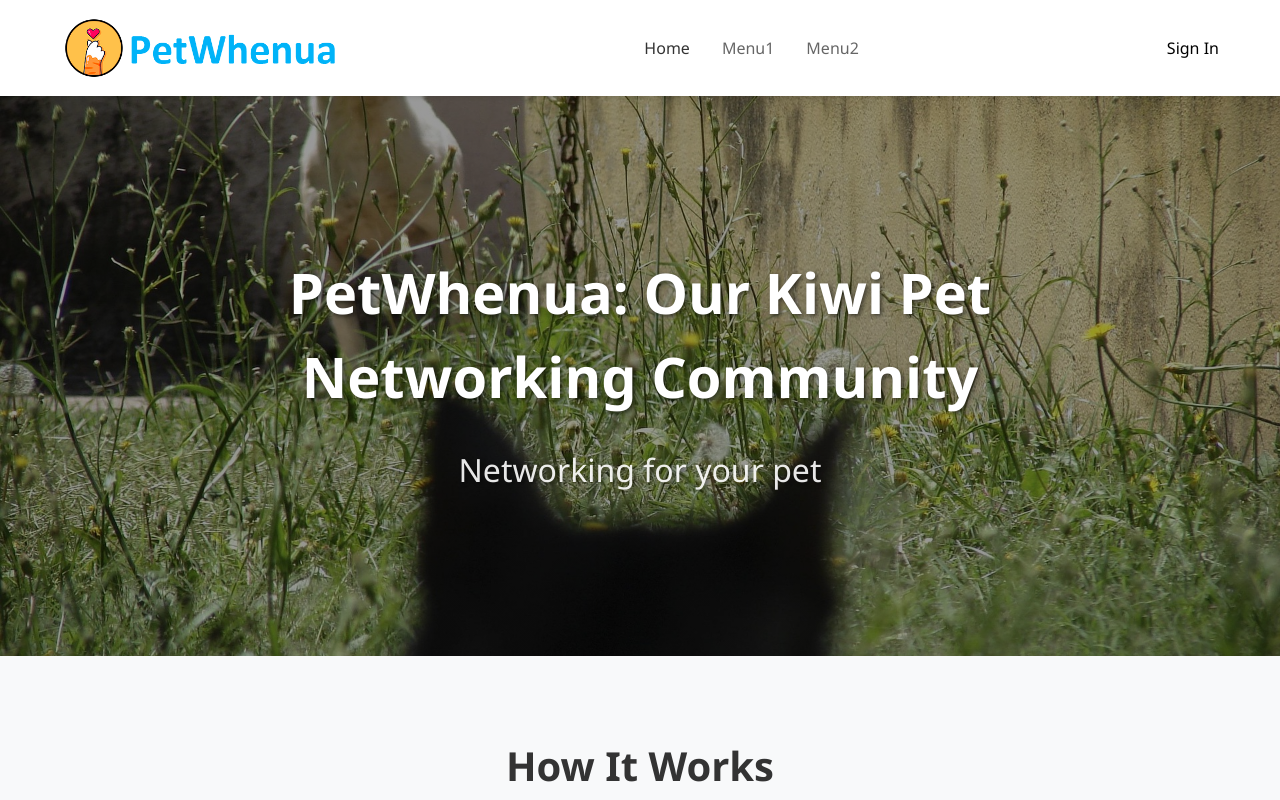
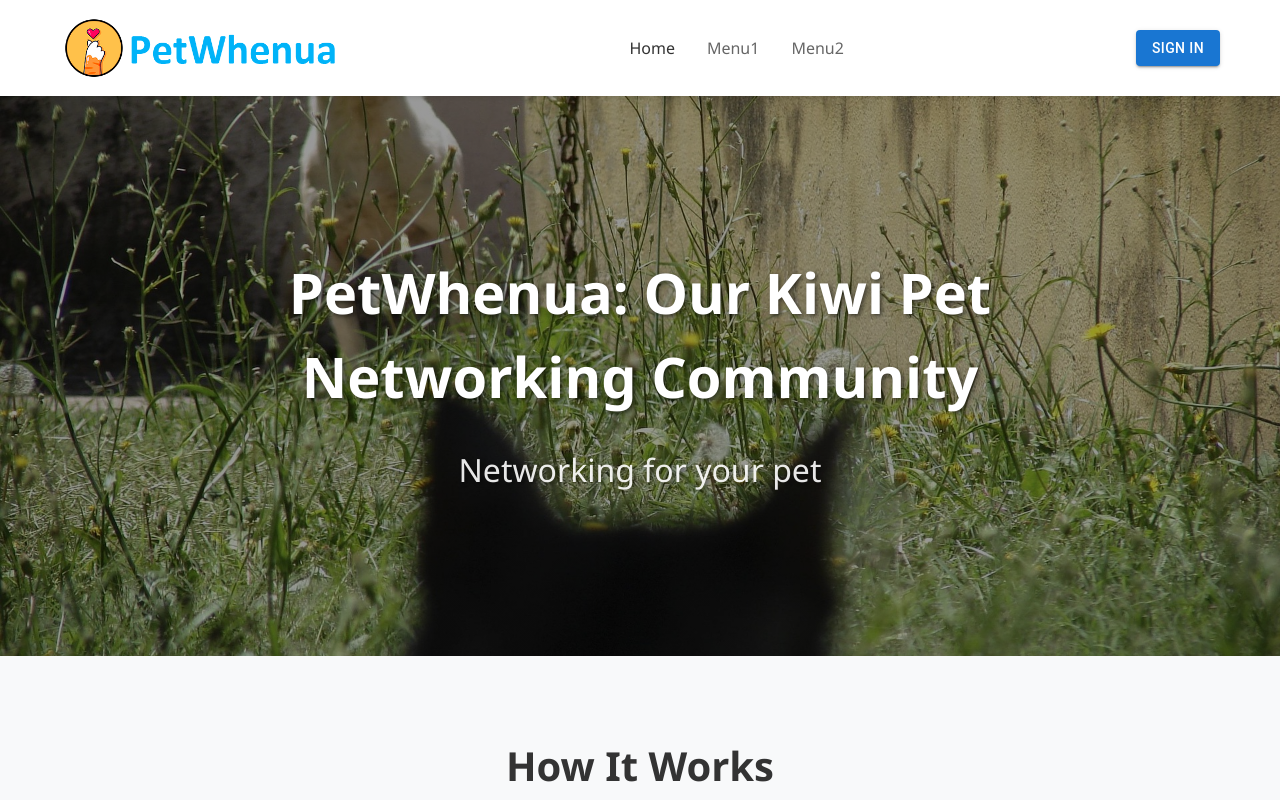
Before and after one commit to tongye-nz/PetWhenua, a React (Vite) app in the folder react-app/: page / in a window 1280 px wide. Shown: the top 800 px of the page. Built offline with nearby package versions, Linux system fonts and the light colour scheme.

Commit message:
used mui for sign in button

```diff
--- a/react-app/src/components/Header/Header.tsx
+++ b/react-app/src/components/Header/Header.tsx
@@ -1,13 +1,8 @@
-import React, { useState } from 'react';
+import React from 'react';
+import { Button } from '@mui/material';
 import { headerStyles } from './HeaderStyles';
 
 const Header: React.FC = () => {
-  const [hoveredSignIn, setHoveredSignIn] = useState(false);
-
-  const signInBtnStyle = {
-    ...headerStyles.signInBtn,
-    backgroundColor: hoveredSignIn ? '#f5f5f5' : 'transparent',
-  };
 
   return (
     <header style={headerStyles.header}>
@@ -21,15 +16,11 @@ const Header: React.FC = () => {
             <a href="#" style={headerStyles.navLink}>Menu1</a>
             <a href="#" style={headerStyles.navLink}>Menu2</a>
           </nav>
-          <div style={headerStyles.headerRight}>
-            <button
-              style={signInBtnStyle}
-              onMouseEnter={() => setHoveredSignIn(true)}
-              onMouseLeave={() => setHoveredSignIn(false)}
-            >
-              Sign In
-            </button>
-          </div>
+                      <div style={headerStyles.headerRight}>
+              <Button variant="contained">
+                Sign In
+              </Button>
+            </div>
         </div>
       </div>
     </header>
```
